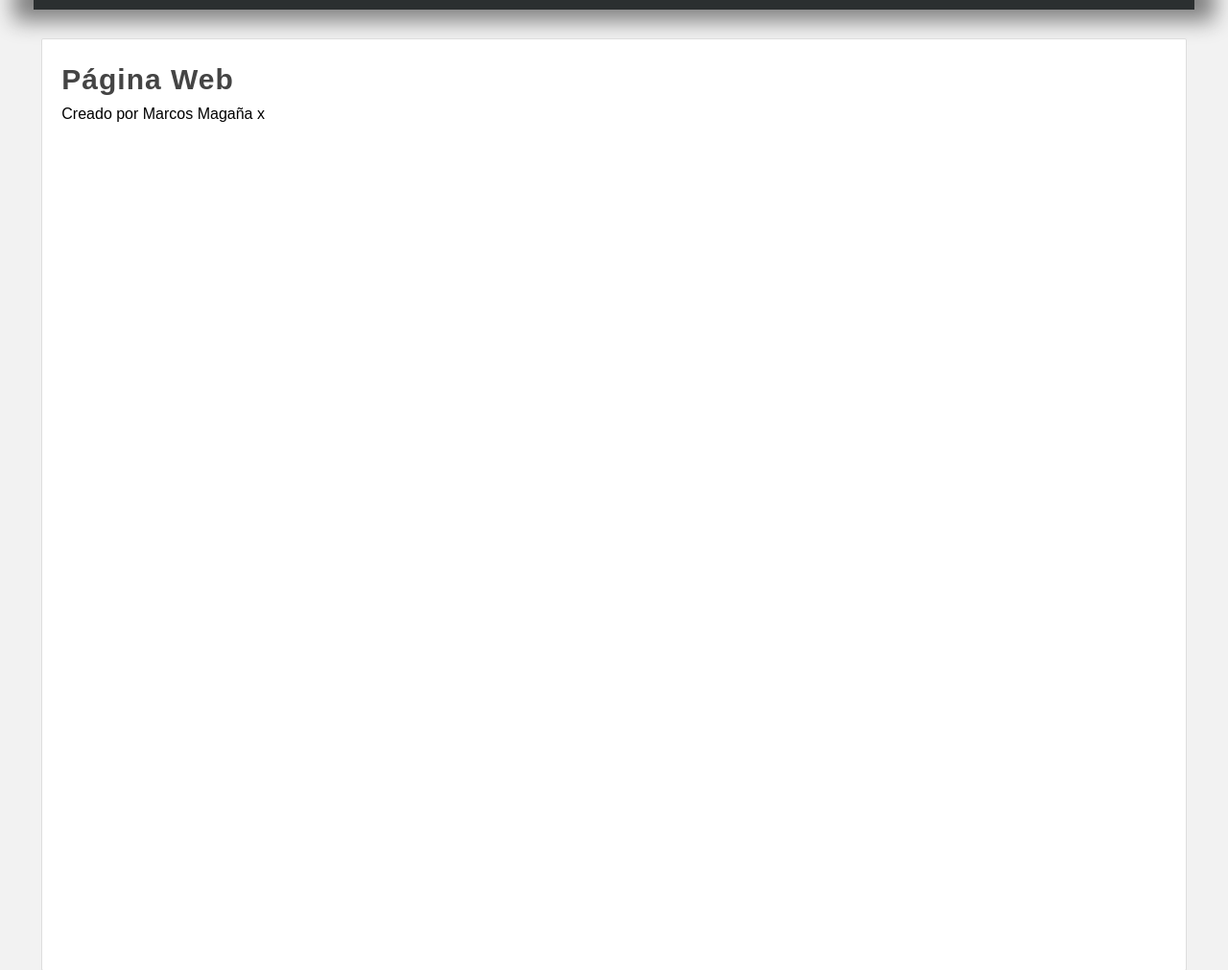
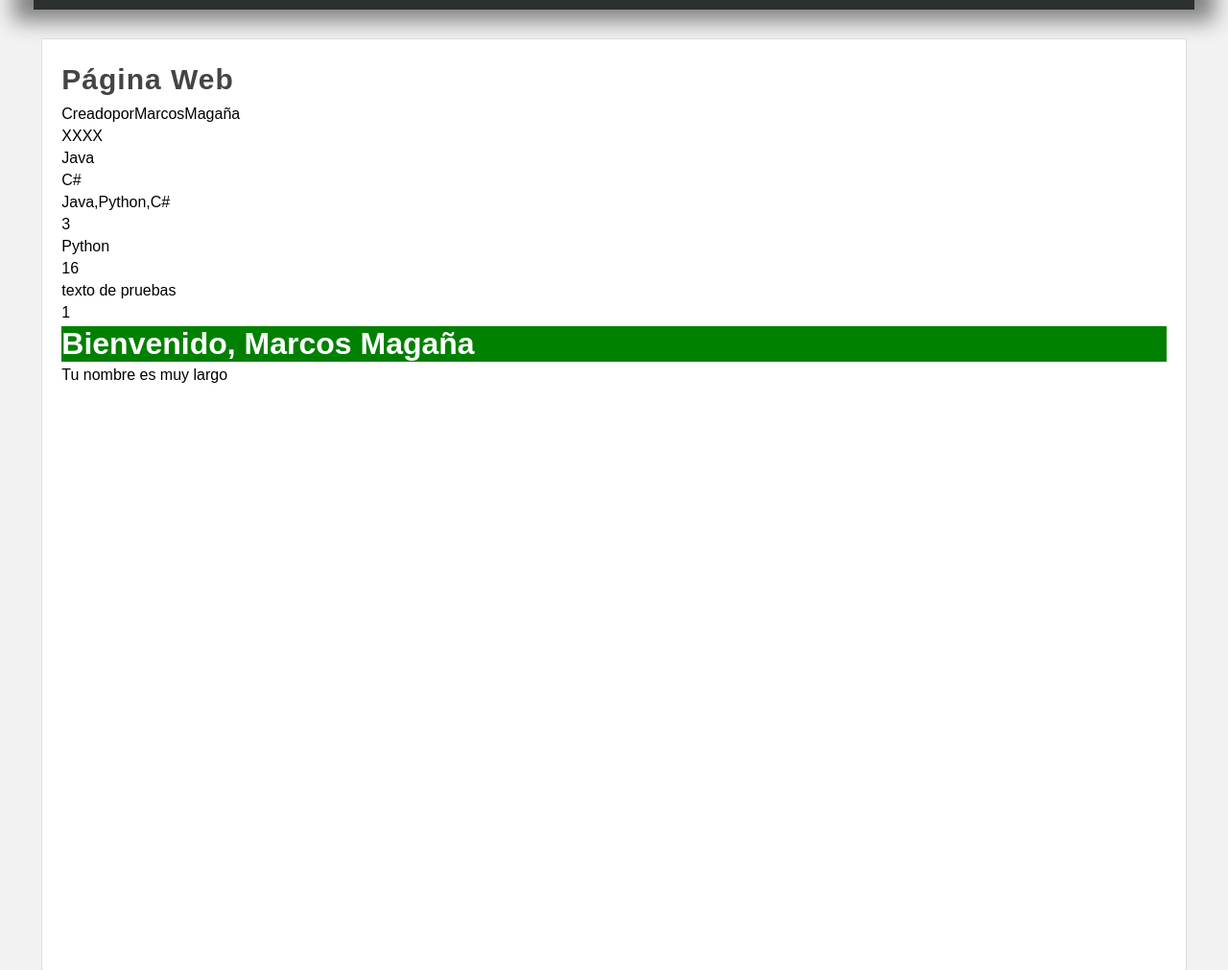
Before and after one commit to marcosmh/master-python, a Django app: page /pagina/ in a window 1280 px wide. Shown: the part 182-1193 px from the top of the page at 96% size. Run offline with Django 3.2, Linux system fonts and the light colour scheme.

Commit message:
Proyecto con Django - filtros-templates

```diff
--- a/22-django/aprendiendo_django/miapp/templates/pagina.html
+++ b/22-django/aprendiendo_django/miapp/templates/pagina.html
@@ -1,8 +1,23 @@
 {% extends "layout.html" %}
+{% load filters %}
 
 {% block title  %} Página Web {% endblock %}
 
 {% block content %}
 <h1 class="title">Página Web</h1>
-<p>Creado por Marcos Magaña x</p>
+<p>{{ "Creado por Marcos Magaña"|cut:" " }}</p>
+
+<p>{{ texto|default:"Variable sin valor" }}</p>
+
+<p>{{ lista|first }}</p>
+<p>{{ lista|last }}</p>
+<p>{{ lista|join:',' }}</p>
+<p>{{ lista|length }}</p>
+<p>{{ lista|random }}</p>
+<p>{{ "texto de pruebas"|length }}</p>
+<p>{{ "Texto de Pruebas"|lower }}</p>
+<p>{{ "<h1>Texto</h1><strong>pruebas</strong>"|striptags|wordcount }}</p>
+{{ "Marcos Magaña"|saludo|safe }}
+
+
 {% endblock %}
--- /dev/null
+++ b/22-django/aprendiendo_django/miapp/templatetags/filters.py
@@ -0,0 +1,11 @@
+from django import template
+
+register = template.Library()
+
+@register.filter(name='saludo')
+def saludo(value):
+    largo = ''
+    if len(value) >= 8:
+        largo = "<p>Tu nombre es muy largo</p>"
+
+    return f"<h1 style='background:green; color:white'>Bienvenido, {value}</h1>"+largo
--- a/22-django/aprendiendo_django/miapp/views.py
+++ b/22-django/aprendiendo_django/miapp/views.py
@@ -46,7 +46,10 @@ def pagina(request, rediregir = 0):
         #return redirect("/inicio/")
         return redirect('contacto', nombre="Marcos", apellidos="Magaña")
 
-    return render(request, 'pagina.html')
+    return render(request, 'pagina.html',{
+        'texto': 'XXXX',
+        'lista': ['Java','Python','C#']
+    })
 
 
 def contacto(request, nombre="", apellidos=""):
```
Also changed, not shown: 22-django/aprendiendo_django/miapp/templatetags/__init__.py (added).
